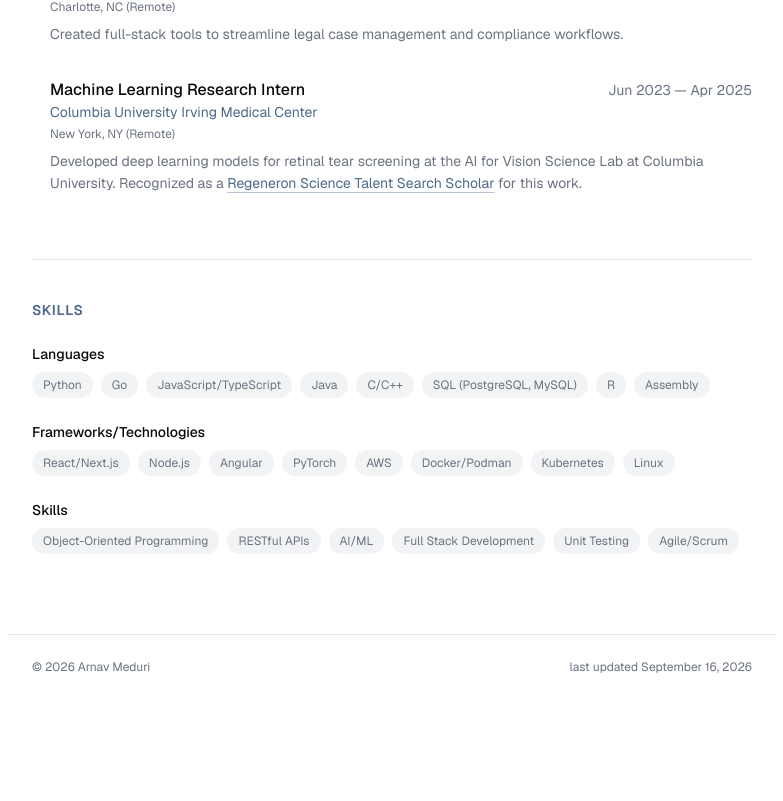
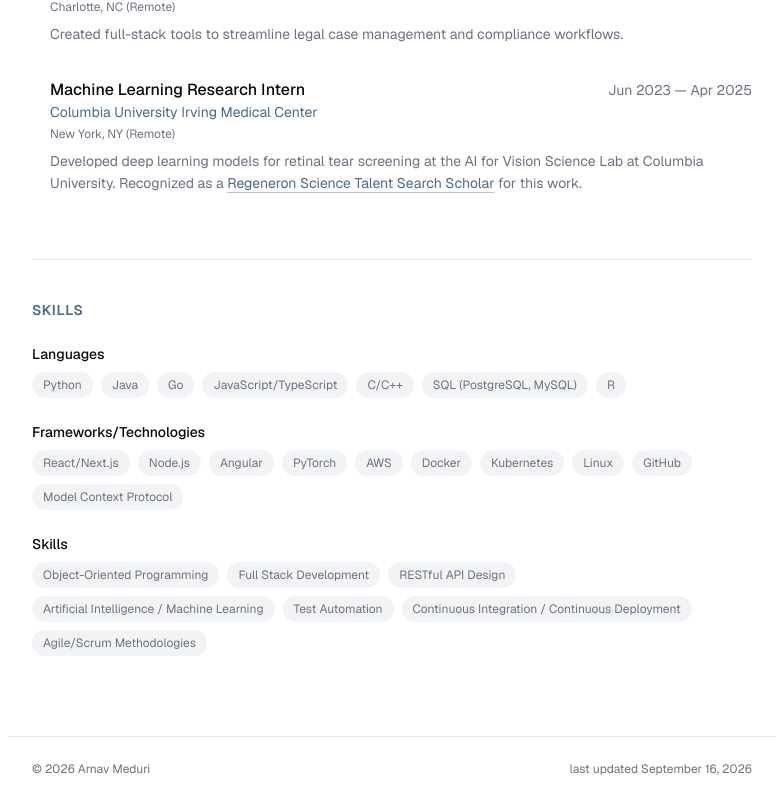
Before and after one commit to arnavmeduri/arnavmeduri.github.io, a Next.js app: page /work in a window 1280 px wide. Shown: the part 659-1460 px from the top of the page, without its empty margins (248-1031 px from the left). Before the commit the page ends 1358 px from the top, so only its background shows below. Built offline with nearby package versions, Linux system fonts and the light colour scheme.

Commit message:
Update skills, languages, and frameworks lists on work page

```diff
--- a/src/app/work/page.tsx
+++ b/src/app/work/page.tsx
@@ -45,13 +45,12 @@ const experiences = [
 const skills = {
   Languages: [
     "Python",
+    "Java",
     "Go",
     "JavaScript/TypeScript",
-    "Java",
     "C/C++",
     "SQL (PostgreSQL, MySQL)",
     "R",
-    "Assembly",
   ],
   "Frameworks/Technologies": [
     "React/Next.js",
@@ -59,17 +58,20 @@ const skills = {
     "Angular",
     "PyTorch",
     "AWS",
-    "Docker/Podman",
+    "Docker",
     "Kubernetes",
     "Linux",
+    "GitHub",
+    "Model Context Protocol",
   ],
   Skills: [
     "Object-Oriented Programming",
-    "RESTful APIs",
-    "AI/ML",
     "Full Stack Development",
-    "Unit Testing",
-    "Agile/Scrum",
+    "RESTful API Design",
+    "Artificial Intelligence / Machine Learning",
+    "Test Automation",
+    "Continuous Integration / Continuous Deployment",
+    "Agile/Scrum Methodologies",
   ],
 };
 
```
